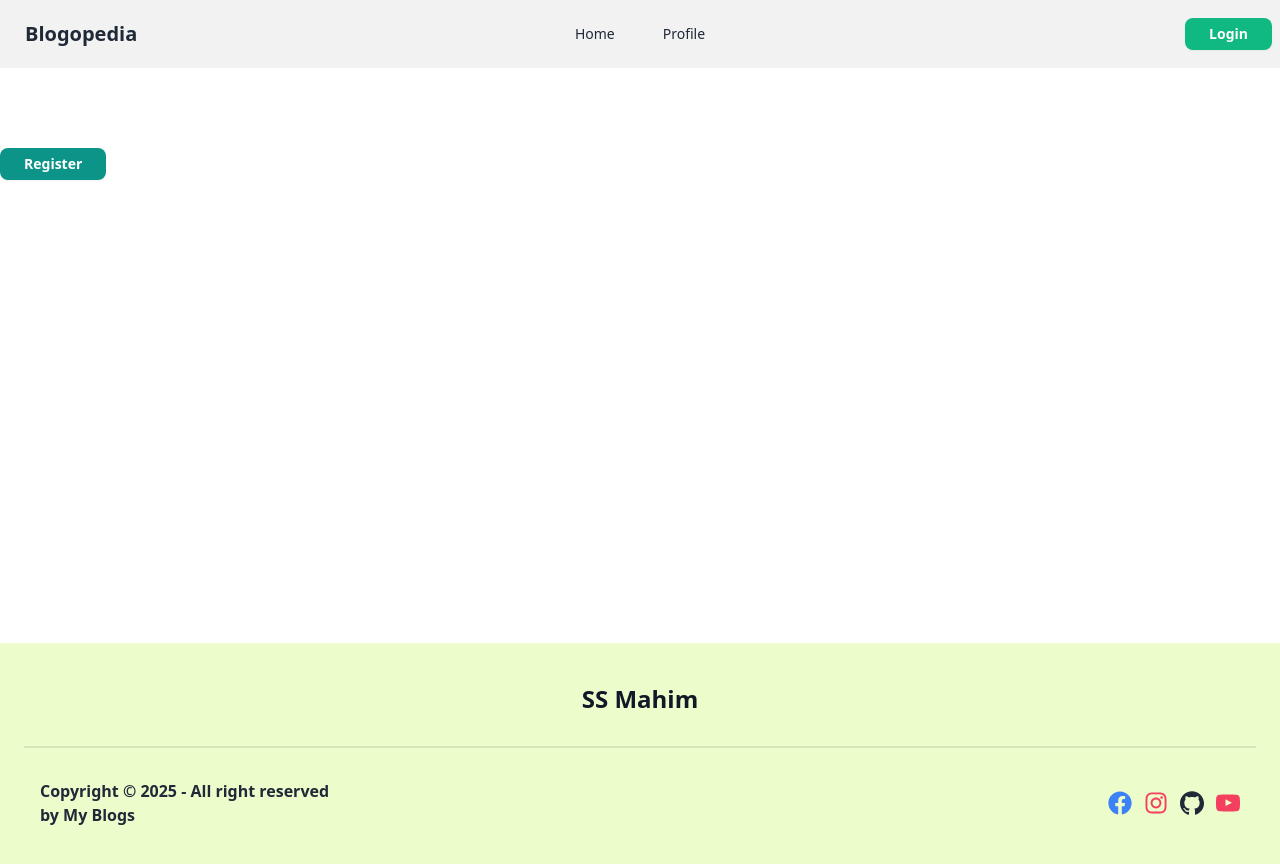
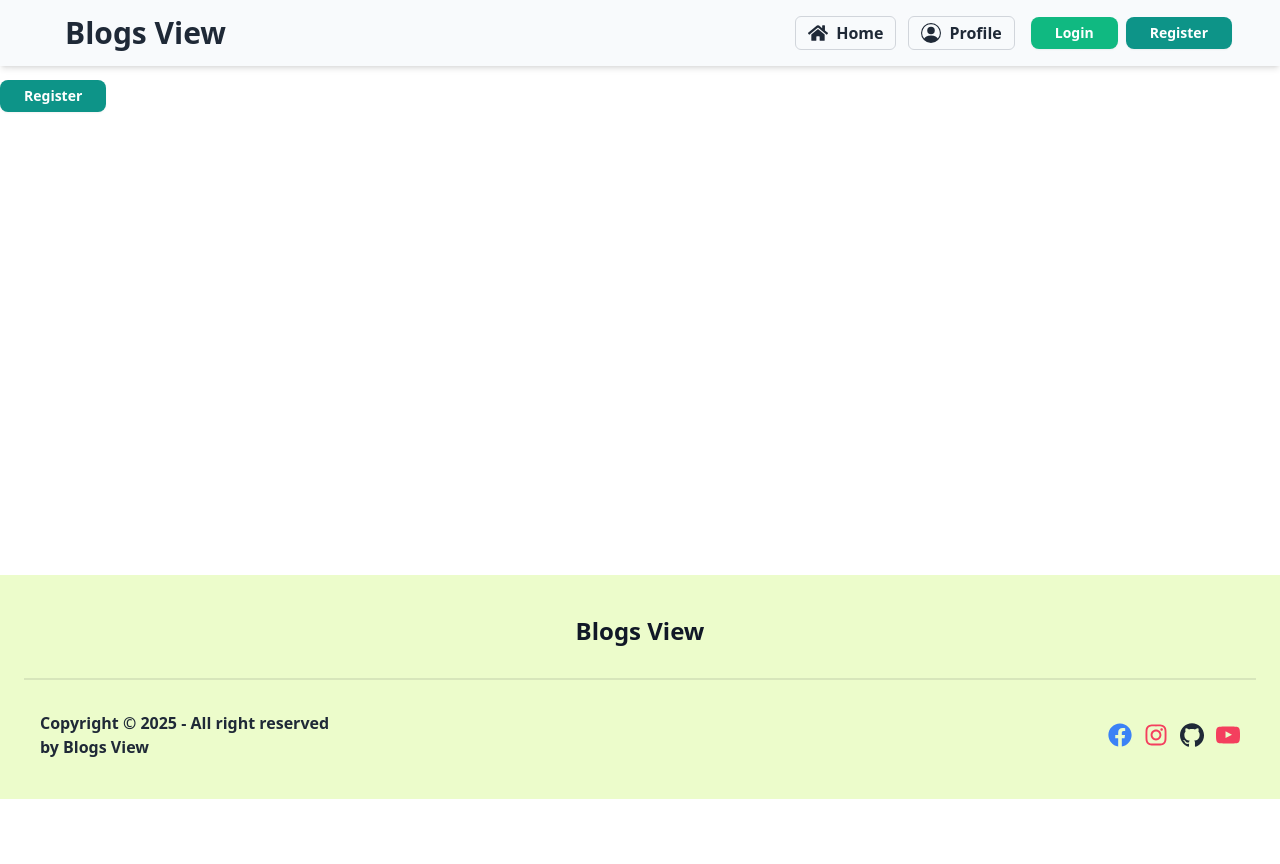
Before and after one commit to ssmahim01/simple-next-js-project, a Next.js app: page /register in a window 1280 px wide. Shown: the top 864 px of the page. After the commit the page ends 800 px from the top, so only its background shows below. Built offline with nearby package versions, Linux system fonts and the light colour scheme; no server answers.

Commit message:
Changed name of project from components and Home page

```diff
--- a/src/app/page.js
+++ b/src/app/page.js
@@ -7,7 +7,7 @@ const Home = async() => {
 
   return (
     <div className="pb-12 md:px-12 px-6">
-      <h2 className="text-4xl font-extrabold text-center">All Posts</h2>
+      <h2 className="text-4xl font-extrabold text-center">Blog Posts</h2>
 
       <div className="grid md:grid-cols-2 grid-cols-1 gap-8 pt-7">
         {postData.map((data) => (
--- a/src/components/Footer.jsx
+++ b/src/components/Footer.jsx
@@ -12,7 +12,7 @@ const Footer = () => {
           src="next.svg"
           alt="Logo of Next JS"
         /> */}
-        <h2 className="text-2xl text-gray-900 font-bold">SS Mahim</h2>
+        <h2 className="text-2xl text-gray-900 font-bold">Blogs View</h2>
       </div>
 
       <div className="divider md:py-4 py-2"></div>
@@ -20,7 +20,7 @@ const Footer = () => {
       <div className="flex flex-wrap md:gap-0 gap-5 md:justify-between justify-center items-center px-4">
         <p className="font-semibold md:text-left text-center">
           Copyright © {new Date().getFullYear()} - All right reserved <br />{" "}
-          <span className="font-bold">by My Blogs</span>
+          <span className="font-bold">by Blogs View</span>
         </p>
 
         <nav className="flex gap-3 items-center">
--- a/src/components/Navbar.jsx
+++ b/src/components/Navbar.jsx
@@ -1,83 +1,11 @@
-import Link from "next/link";
-import Logout from "@/app/logout/page";
-import Login from "@/app/login/page";
 import { getKindeServerSession } from "@kinde-oss/kinde-auth-nextjs/server";
+import NavbarClient from "./NavbarClient";
 
-export default async function Navbar() {
-  const {getUser} = getKindeServerSession();
+const Navbar = async () => {
+  const { getUser } = getKindeServerSession();
   const user = await getUser();
-  const links = (
-    <>
-      <li>
-        <Link href="/">Home</Link>
-      </li>
-      <li>
-        <Link href="/profile">Profile</Link>
-      </li>
-    </>
-  );
-  return (
-    <div className=" bg-base-200">
-      <div className="navbar container mx-auto">
-        <div className="navbar-start">
-          <div className="dropdown">
-            <div tabIndex={0} role="button" className="btn btn-ghost lg:hidden">
-              <svg
-                xmlns="http://www.w3.org/2000/svg"
-                className="h-5 w-5"
-                fill="none"
-                viewBox="0 0 24 24"
-                stroke="currentColor"
-              >
-                <path
-                  strokeLinecap="round"
-                  strokeLinejoin="round"
-                  strokeWidth="2"
-                  d="M4 6h16M4 12h8m-8 6h16"
-                />
-              </svg>
-            </div>
-            <ul
-              tabIndex={0}
-              className="menu menu-sm dropdown-content bg-base-100 rounded-box z-[1] mt-3 w-52 p-2 shadow"
-            >
-              {links}
-            </ul>
-          </div>
-          <a className="btn btn-ghost text-xl">Blogopedia</a>
-        </div>
-        <div className="navbar-center hidden lg:flex">
-          <ul className="menu menu-horizontal px-1 gap-4">{links}</ul>
-        </div>
-        <div className="navbar-end">
-          {user ? (
-            <>
-              <div className="mr-3">
-                <img
-                  src={user?.picture}
-                  alt="user image"
-                  className="w-10 h-10 object-cover rounded-full border border-gray-300 p-0.5"
-                ></img>
-              </div>
-              <Logout />
-            </>
-          ) : (
-            <Login />
-          )}
-        </div>
-      </div>
-    </div>
-  );
-}
 
-// import { getKindeServerSession } from "@kinde-oss/kinde-auth-nextjs/server";
-// import NavbarClient from "./NavbarClient";
+  return <NavbarClient user={user} />;
+};
 
-// const Navbar = async () => {
-//   const { getUser } = getKindeServerSession();
-//   const user = await getUser();
-
-//   return <NavbarClient user={user} />;
-// };
-
-// export default Navbar;
+export default Navbar;
--- a/src/components/NavbarClient.jsx
+++ b/src/components/NavbarClient.jsx
@@ -56,7 +56,7 @@ const NavbarClient = ({ user }) => {
           </ul>
         </div>
         <a className="btn btn-ghost lg:text-3xl text-xl lg:pb-0 pb-1 font-bold">
-          SS Mahim
+          Blogs View
         </a>
       </div>
       <div className="navbar-end">
```
